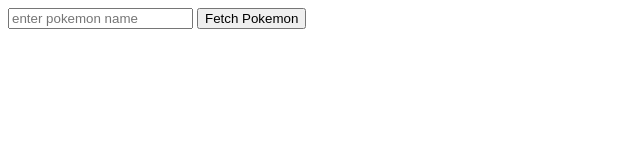
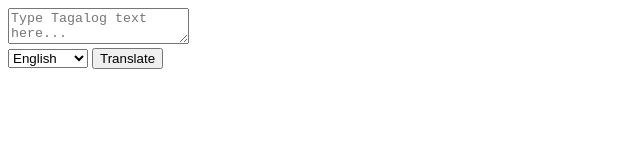
Before and after one commit to johnmichaelaguilar-lgtm/TALKABAO, a plain HTML site: page index.html in a window 1280 px wide. Shown: the whole page, without its empty margins (0-640 px from the left). Drawn offline with Linux system fonts and the light colour scheme; no server answers.

Commit message:
Update index.html

```diff
--- a/index.html
+++ b/index.html
@@ -1,38 +1,38 @@
 <!DOCTYPE html>
-<html>
+<html lang="en">
 <head>
-        <meta http-equiv="content-type" content="text/html; charset=utf-8" />
-        <title>`substitute(Filename('', 'Page Title'), '^.', '\u&', '')`</title>
+  <meta charset="UTF-8">
+  <title>Translator</title>
 </head>
 <body>
-        <input type="text" id="pokemonName" placeholder="enter pokemon name">
-        <button onclick="fetchData()">Fetch Pokemon</button>
-
-        <img id="pokemonSprite" src="" alt="pokemonSprite" style="display: none" scale(3)>
+  <textarea id="text" placeholder="Type Tagalog text here..."></textarea><br>
+  <select id="lang">
+    <option value="en">English</option>
+    <option value="es">Spanish</option>
+    <option value="fr">French</option>
+    <option value="de">German</option>
+    <option value="ja">Japanese</option>
+  </select>
+  <button onclick="translate()">Translate</button>
+  <div id="result"></div>
 
   <script>
-            fetchData();
+    async function translate() {
+      const text = document.getElementById("text").value;
+      const target = document.getElementById("lang").value;
+      document.getElementById("result").innerText = "Translating...";
 
-async function fetchData(){
       try {
-        const pokemonName = document.getElementById("pokemonName").value.toLowerCase();
-        const response = await fetch(`https://pokeapi.co/api/v2/pokemon/${pokemonName}`);
-
-        if (!response.ok) {
-            throw new Error("Could not fetch");
+        const res = await fetch("http://localhost:3000/translate", {
+          method: "POST",
+          headers: { "Content-Type": "application/json" },
+          body: JSON.stringify({ q: text, target })
+        });
+        const data = await res.json();
+        document.getElementById("result").innerText = data.translatedText || data.error;
+      } catch (err) {
+        document.getElementById("result").innerText = "Error: " + err.message;
       }
-
-        const data = await response.json();
-        const pokemonSprite = data.sprites.front_default;
-        const imgElement = document.getElementById("pokemonSprite");
-
-        imgElement.src = pokemonSprite;
-        imgElement.style.display = "block";
-
-    } catch (error) {
-        console.error(error);
-    }
-
     }
   </script>
 </body>
```
Lines whose indentation alone changed are shown as unchanged.
